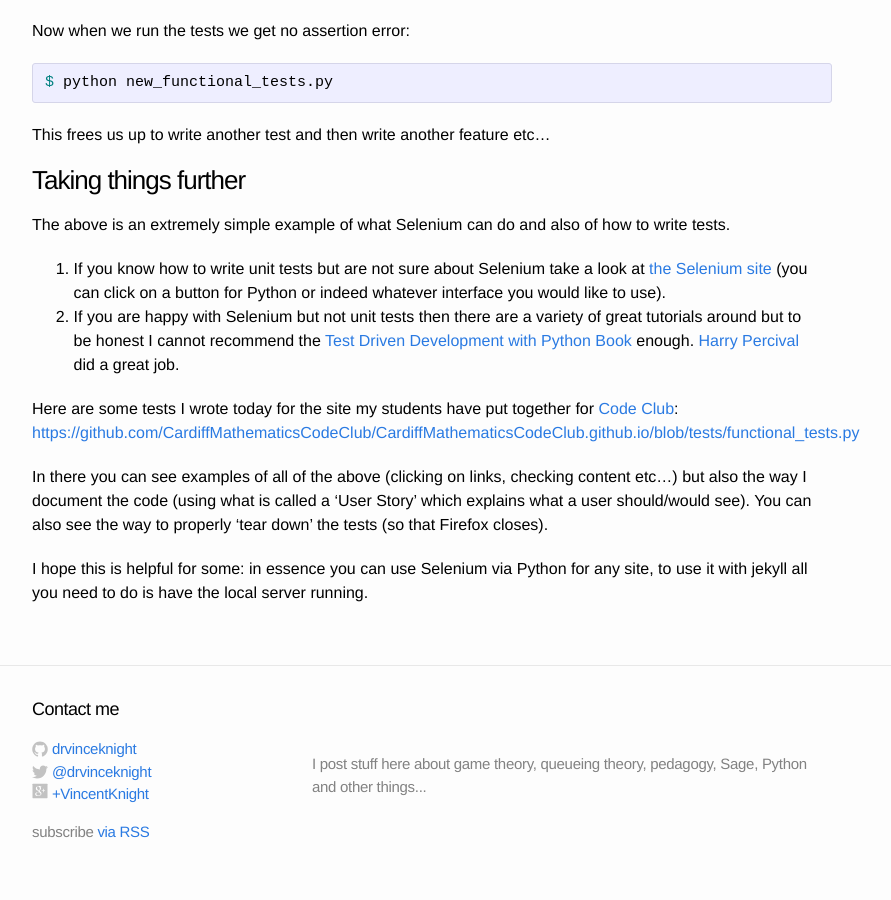
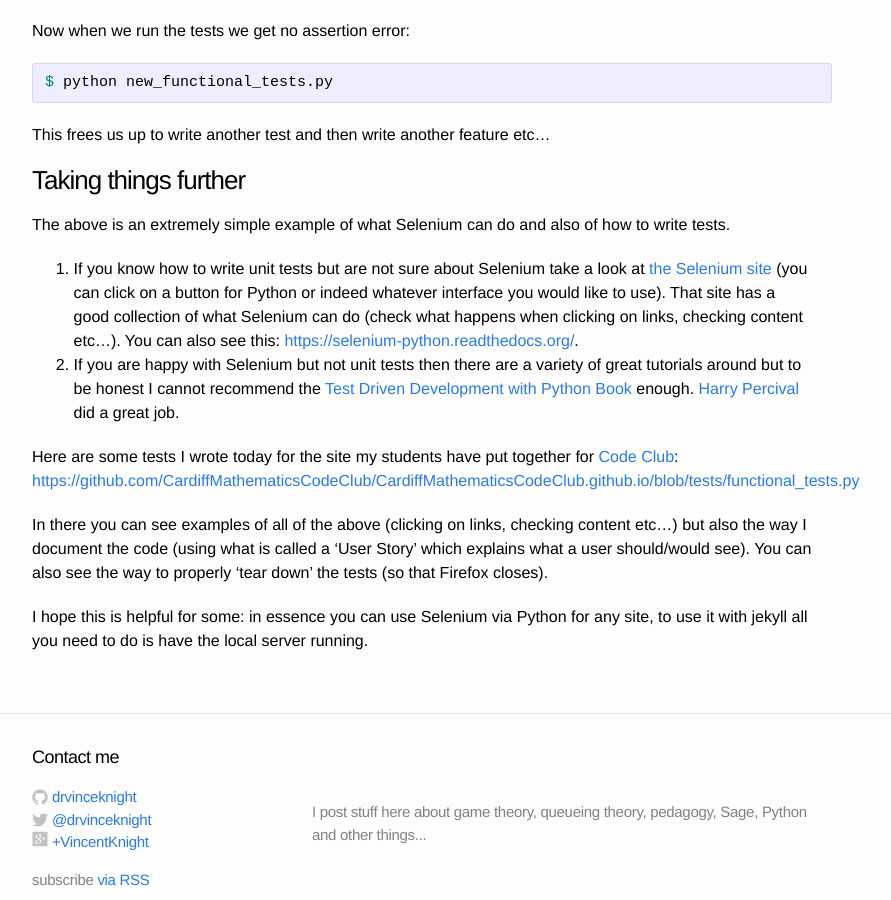
Before and after one commit to drvinceknight/unpeudemath, a Jekyll site: the page built from _posts/2014-12-23-using_python_and_selenium_for_a_jekyll_site.md, in a window 1280 px wide and 900 px high, scrolled down 2712 px. Shown: the whole window, without its empty margins (208-1099 px from the left). Built offline with Jekyll 4.4.1, drawn with Linux system fonts in a browser that asks for light colours.

Commit message:
Adding link to rtd

```diff
--- a/_posts/2014-12-23-using_python_and_selenium_for_a_jekyll_site.md
+++ b/_posts/2014-12-23-using_python_and_selenium_for_a_jekyll_site.md
@@ -110,7 +110,7 @@ This frees us up to write another test and then write another feature etc...
 
 The above is an extremely simple example of what Selenium can do and also of how to write tests.
 
-1. If you know how to write unit tests but are not sure about Selenium take a look at [the Selenium site](http://docs.seleniumhq.org/docs/03_webdriver.jsp) (you can click on a button for Python or indeed whatever interface you would like to use).
+1. If you know how to write unit tests but are not sure about Selenium take a look at [the Selenium site](http://docs.seleniumhq.org/docs/03_webdriver.jsp) (you can click on a button for Python or indeed whatever interface you would like to use). That site has a good collection of what Selenium can do (check what happens when clicking on links, checking content etc...). You can also see this: [https://selenium-python.readthedocs.org/](https://selenium-python.readthedocs.org/).
 2. If you are happy with Selenium but not unit tests then there are a variety of great tutorials around but to be honest I cannot recommend the [Test Driven Development with Python Book](http://chimera.labs.oreilly.com/books/1234000000754/ch01.html) enough. [Harry Percival](https://twitter.com/hjwp) did a great job.
 
 Here are some tests I wrote today for the site my students have put together for [Code Club](http://cardiffmathematicscodeclub.github.io/): [https://github.com/CardiffMathematicsCodeClub/CardiffMathematicsCodeClub.github.io/blob/tests/functional_tests.py](https://github.com/CardiffMathematicsCodeClub/CardiffMathematicsCodeClub.github.io/blob/tests/functional_tests.py)
```
